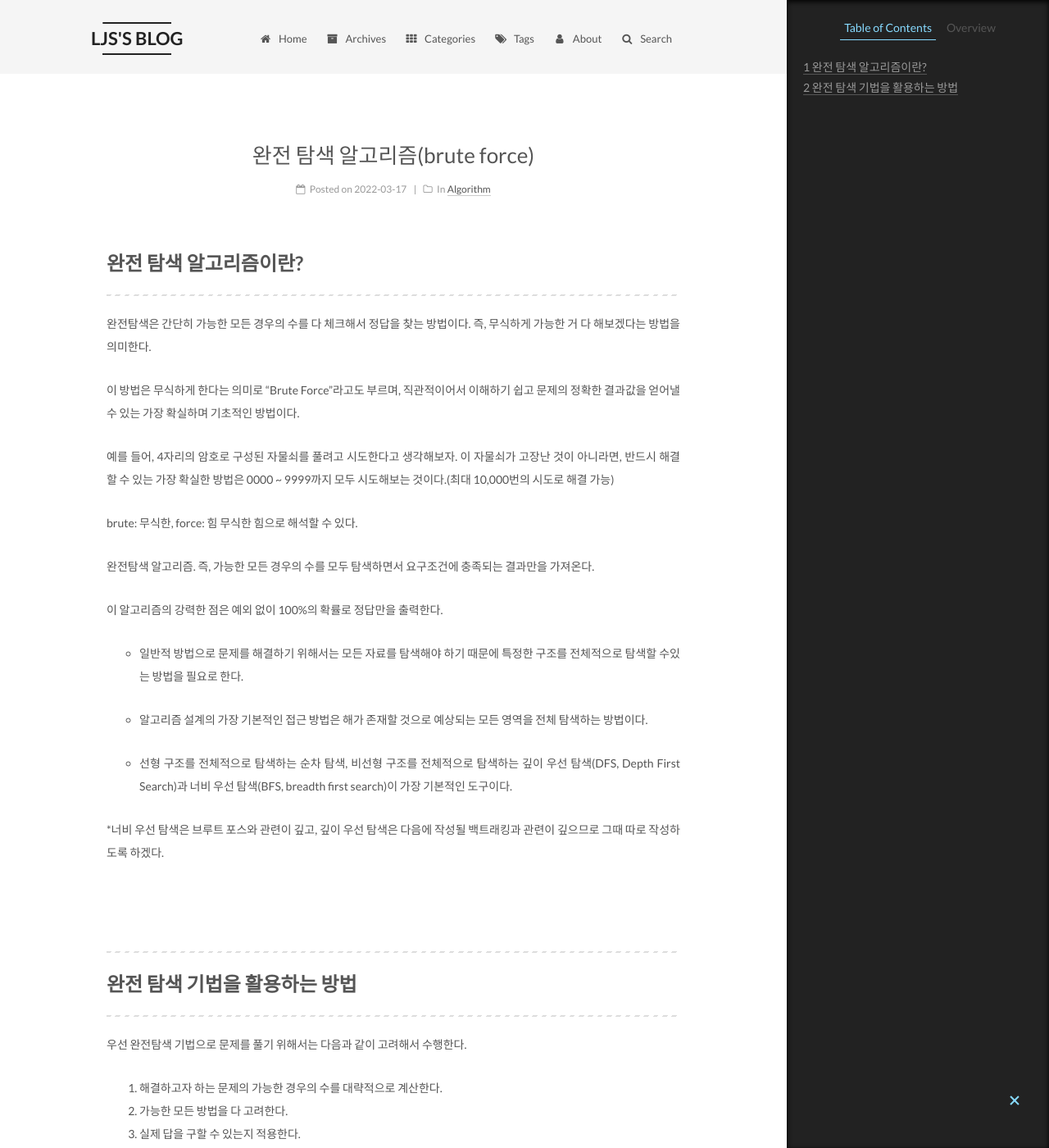
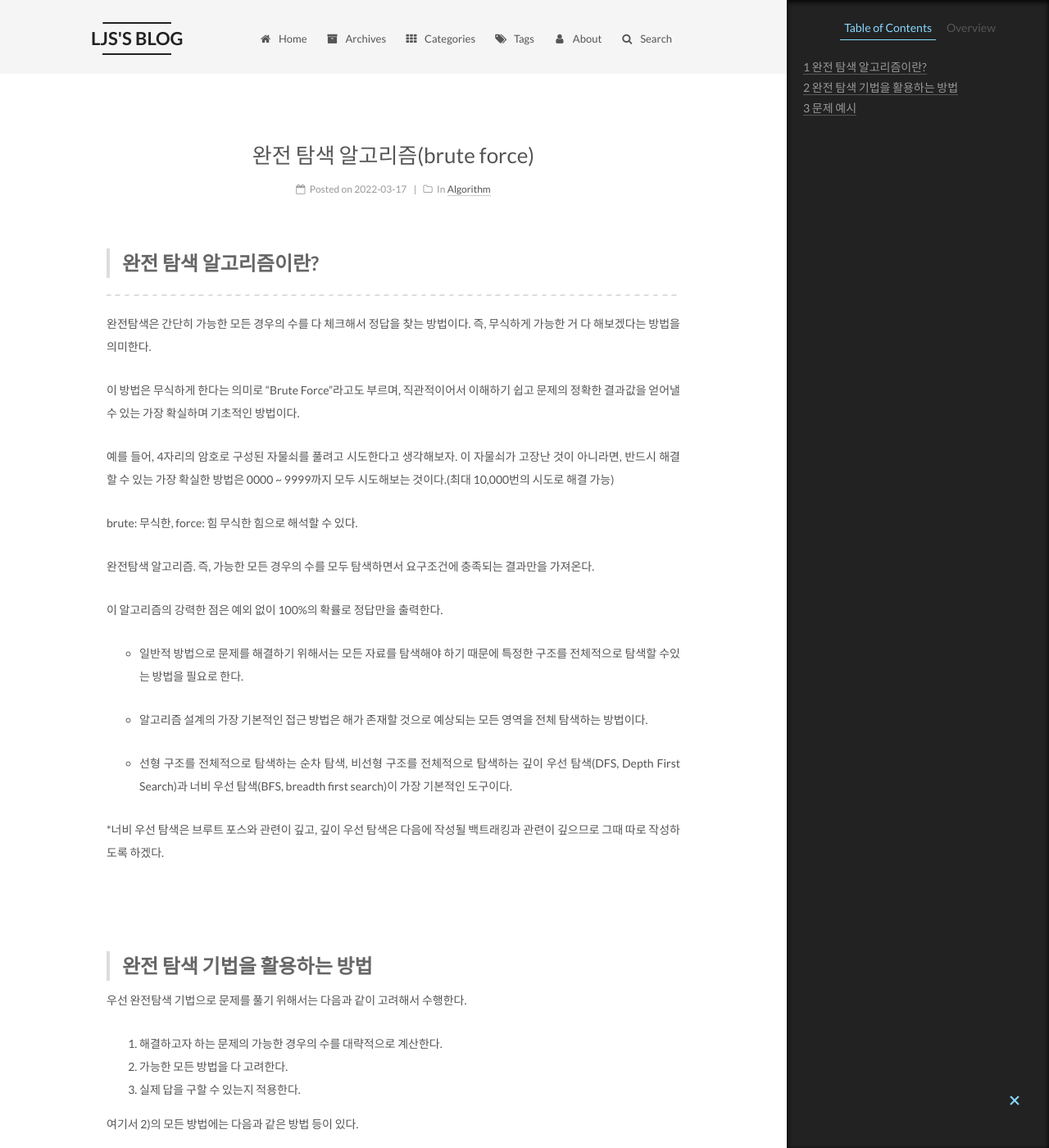
Before and after one commit to Lee-jisang/Lee-jisang.github.io, a Jekyll site: the page built from _posts/Algorithm/2022-03-17-bruteforce.md, in a window 1280 px wide and 1400 px high. Shown: the whole window at 82% size. Built offline with Jekyll 4.4.1, drawn with Linux system fonts in a browser that asks for light colours.

Commit message:
Update 2022-03-17-bruteforce.md

```diff
--- a/_posts/Algorithm/2022-03-17-bruteforce.md
+++ b/_posts/Algorithm/2022-03-17-bruteforce.md
@@ -11,7 +11,7 @@
 
 ---
 
-# 완전 탐색 알고리즘이란?
+> # 완전 탐색 알고리즘이란?
 
 ---
 
@@ -39,16 +39,12 @@
 *너비 우선 탐색은 브루트 포스와 관련이 깊고, 깊이 우선 탐색은 다음에 작성될 백트래킹과 관련이 깊으므로 그때 따로 작성하도록 하겠다.
 
 
-
-
 <br />
 <br />
 
----
 
-# 완전 탐색 기법을 활용하는 방법
+> # 완전 탐색 기법을 활용하는 방법
 
----
 
 우선 완전탐색 기법으로 문제를 풀기 위해서는 다음과 같이 고려해서 수행한다.
 
@@ -65,3 +61,8 @@
 5. BFS, DFS를 활용하는 방법
 <br />
 <br />
+
+> # 문제 예시
+
+
+[2231_분해합](https://www.acmicpc.net/problem/1002)
```
Also changed, not shown: other parts of _posts/Algorithm/2022-03-17-bruteforce.md (+1 -1 lines).
